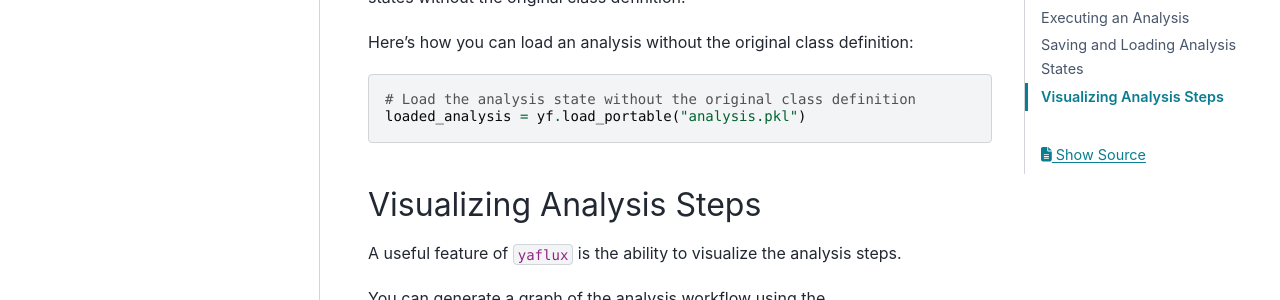
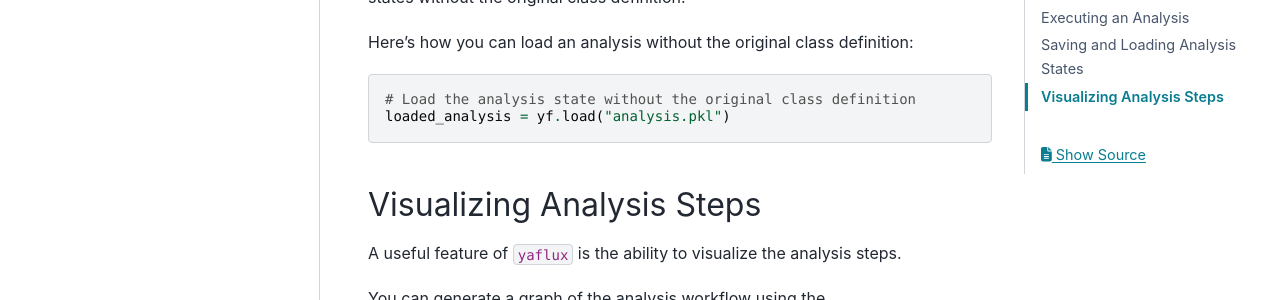
Before and after one commit to noamteyssier/yaflux, a Sphinx documentation site: the page built from docs/source/quick_start.md, in a window 1280 px wide and 900 px high, scrolled down 5521 px. Shown: the part 152-452 px from the top of the window. Built offline with Sphinx 7.4.7 and the PyData theme 0.15.4, drawn with Linux system fonts in a browser that asks for light colours.

Commit message:
docs: remove mentions of load portable

````diff
--- a/docs/source/quick_start.md
+++ b/docs/source/quick_start.md
@@ -241,7 +241,7 @@ Here's how you can load an analysis without the original class definition:
 
 ```python
 # Load the analysis state without the original class definition
-loaded_analysis = yf.load_portable("analysis.pkl")
+loaded_analysis = yf.load("analysis.pkl")
 ```
 
 ## Visualizing Analysis Steps
````
Also changed, not shown: README.md (+1 -1 lines).
